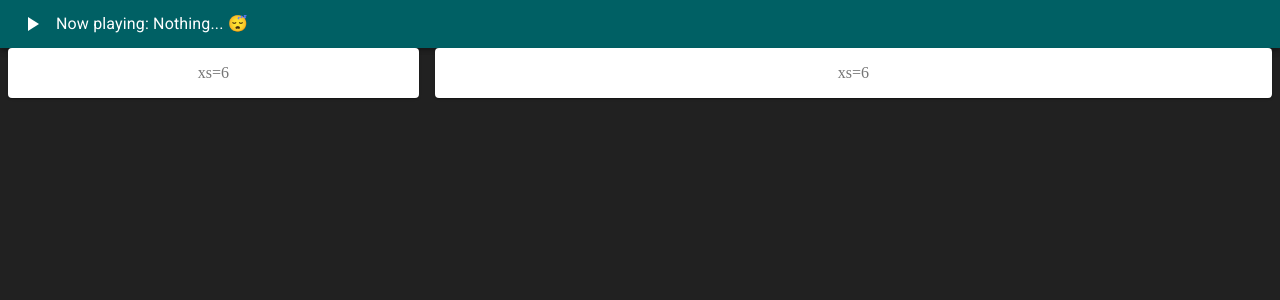
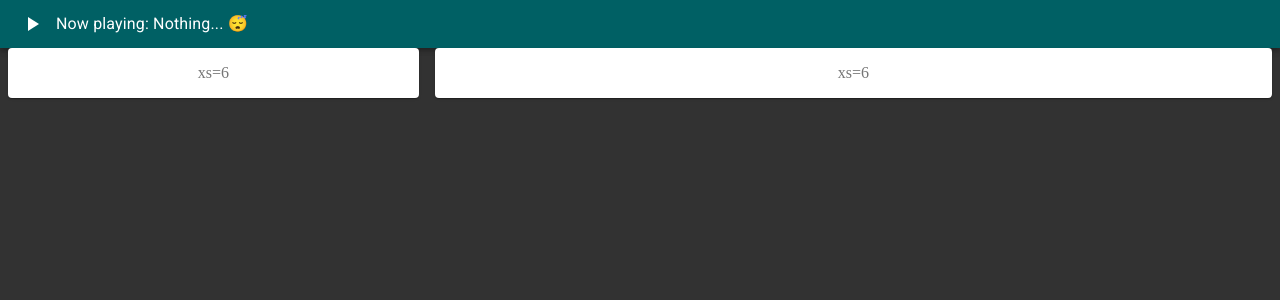
Before and after one commit to Chagall/personal-webiste, a React (Create React App) app: page / in a window 1280 px wide. Shown: the top 300 px of the page. Built offline with nearby package versions, Linux system fonts and the light colour scheme.

Commit message:
Changed the background color to another shade of grey.

```diff
--- a/src/css/App.css
+++ b/src/css/App.css
@@ -1,3 +1,3 @@
 body {
-    background: #212121;
+    background: #323232;
 }
```
